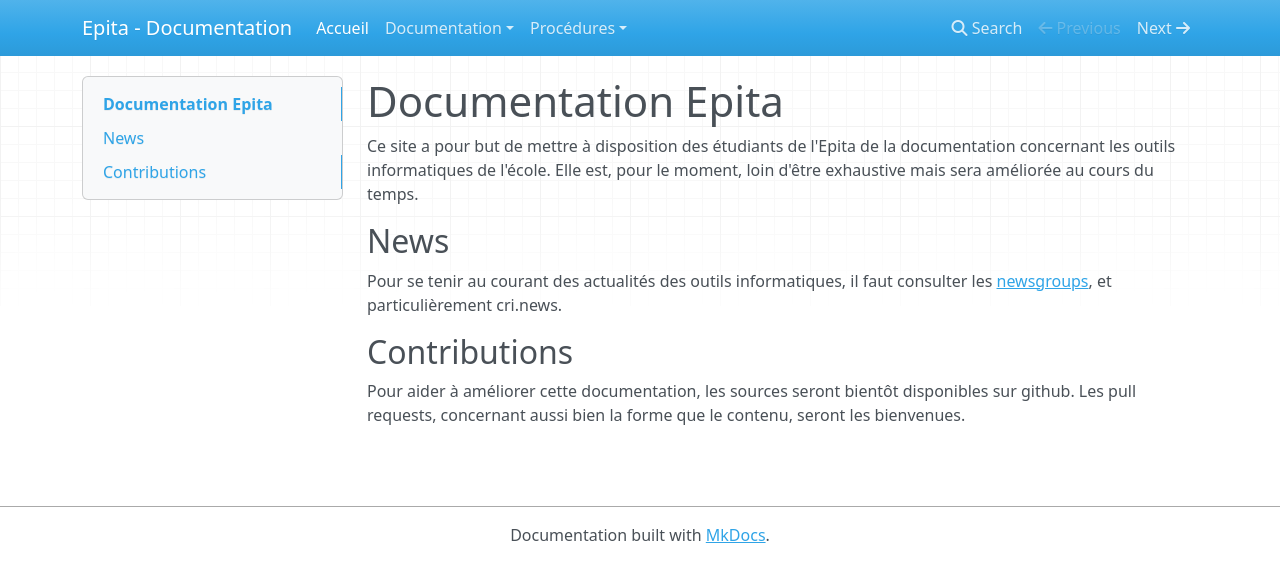
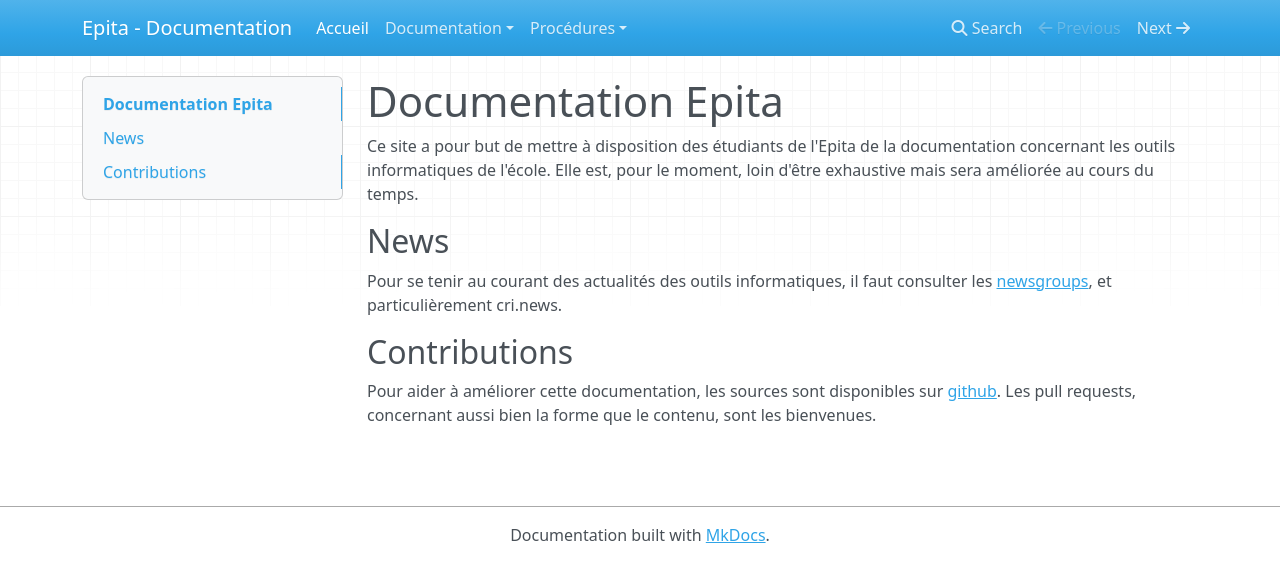
Before and after one commit to cri-epita/epita-doc, an MkDocs documentation site: the page built from docs/index.md, in a window 1280 px wide. Shown: the top 582 px of the page. Built offline with MkDocs 1.6.1, drawn with Linux system fonts in a browser that asks for light colours; nearby versions of some CDN libraries; old or Windows-style settings are respelled for this version of MkDocs.

Commit message:
Add github link for contributions

```diff
--- a/docs/index.md
+++ b/docs/index.md
@@ -8,4 +8,4 @@ Pour se tenir au courant des actualités des outils informatiques, il faut consu
 
 ## Contributions
 
-Pour aider à améliorer cette documentation, les sources seront bientôt disponibles sur github. Les pull requests, concernant aussi bien la forme que le contenu, seront les bienvenues.
+Pour aider à améliorer cette documentation, les sources sont disponibles sur [github](https://github.com/cri-epita/doc/). Les pull requests, concernant aussi bien la forme que le contenu, sont les bienvenues.
```
